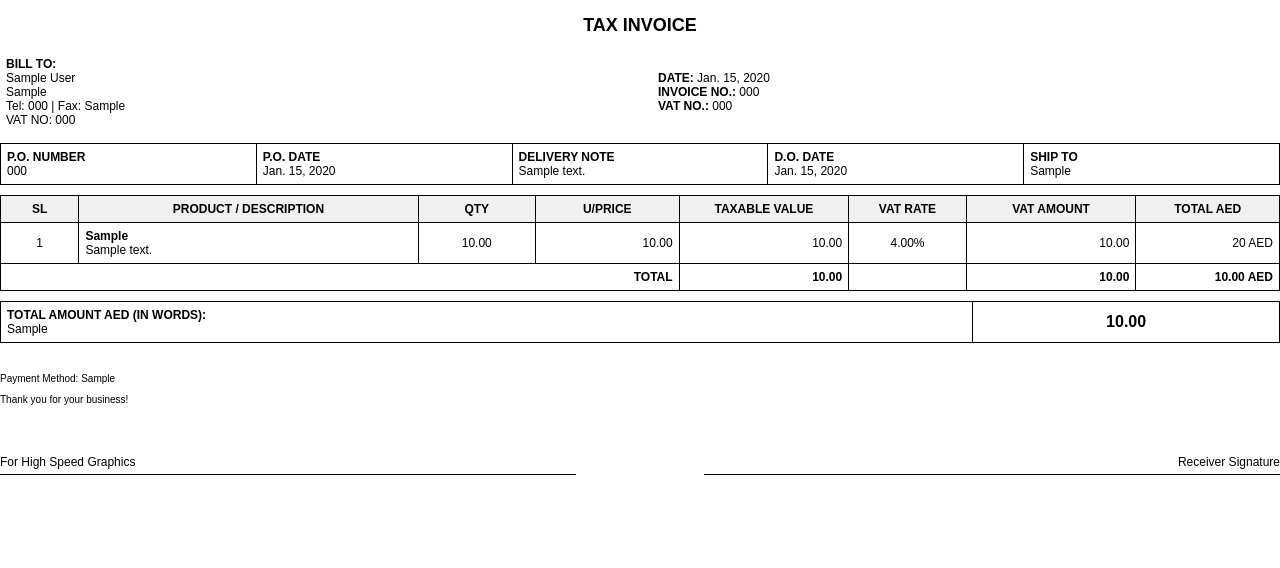
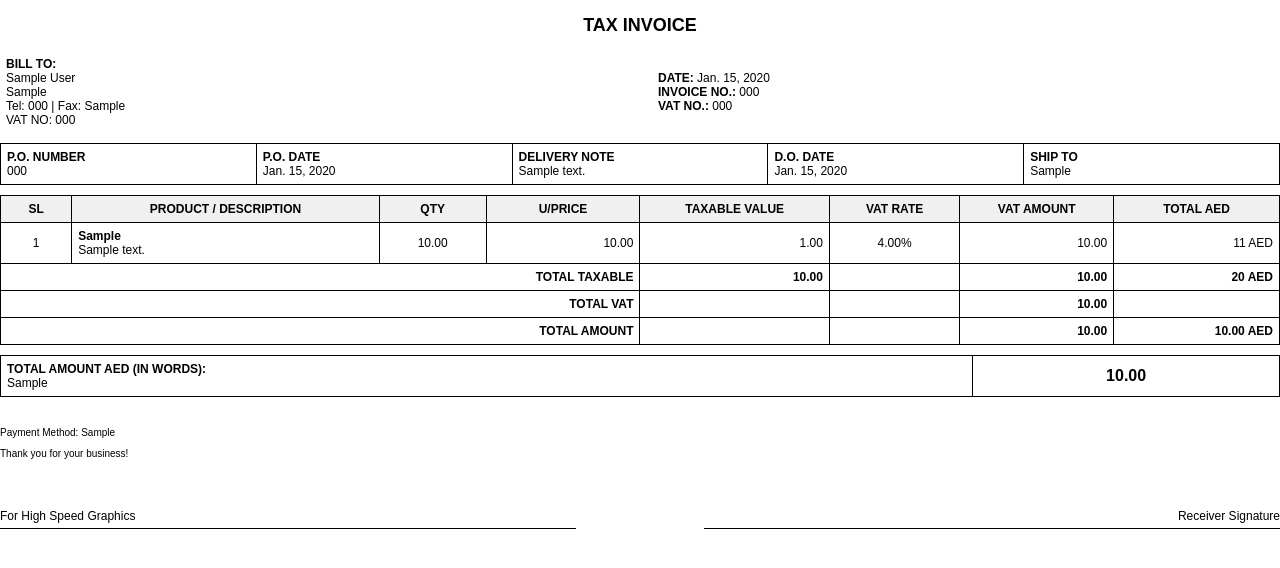
Before and after one commit to skhleejal/invoicemgmt, a Django app: template invoicemgmt/templates/invoicemgmt/invoice_pdf.html in a window 1280 px wide. Shown: the part 165-733 px from the top of the page. Run offline with Django 4.2, Linux system fonts and the light colour scheme; the template is opened without the code that fills it: values that come from a table or form of the project are taken from there, others are empty; tables that the repository leaves empty hold one stand-in row (values such as "Sample post").

Commit message:
returned12

```diff
--- a/invoicemgmt/templates/invoicemgmt/invoice_pdf.html
+++ b/invoicemgmt/templates/invoicemgmt/invoice_pdf.html
@@ -130,11 +130,11 @@
                 <th style="width: 5%;">SL</th>
                 <th style="width: 25%;">PRODUCT / DESCRIPTION</th>
                 <th style="width: 8%;">QTY</th>
-                <th style="width: 10%;">U/PRICE</th>
-                <th style="width: 12%;">TAXABLE VALUE</th>
-                <th style="width: 8%;">VAT RATE</th>
+                <th style="width: 12%;">U/PRICE</th>
+                <th style="width: 15%;">TAXABLE VALUE</th>
+                <th style="width: 10%;">VAT RATE</th>
                 <th style="width: 12%;">VAT AMOUNT</th>
-                <th style="width: 10%;">TOTAL AED</th>
+                <th style="width: 13%;">TOTAL AED</th>
             </tr>
         </thead>
         <tbody>
@@ -147,18 +147,31 @@
                 </td>
                 <td class="center">{{ item.quantity }}</td>
                 <td class="right">{{ item.unit_price }}</td>
-                <td class="right">{{ item.amount }}</td>
+                <td class="right">{{ item.taxable_value }}</td> <!-- Taxable Value restored -->
                 <td class="center">{{ item.vat_rate }}%</td>
                 <td class="right">{{ item.vat_amount }}</td>
-                <td class="right">{{ item.amount|add:item.vat_amount }} AED</td>
+                <td class="right">{{ item.taxable_value|add:item.vat_amount }} AED</td>
             </tr>
             {% endfor %}
-
             <tr>
-                <td colspan="4" class="right bold">TOTAL</td>
+                <td colspan="4" class="right bold">TOTAL TAXABLE</td>
                 <td class="right bold">{{ invoice.total_taxable }}</td>
                 <td class="center bold"></td>
                 <td class="right bold">{{ invoice.total_vat }}</td>
+                <td class="right bold">{{ invoice.total_taxable|add:invoice.total_vat }} AED</td>
+            </tr>
+            <tr>
+                <td colspan="4" class="right bold">TOTAL VAT</td>
+                <td class="right bold"></td>
+                <td class="center bold"></td>
+                <td class="right bold">{{ invoice.total_vat }}</td>
+                <td class="right bold"></td>
+            </tr>
+            <tr>
+                <td colspan="4" class="right bold">TOTAL AMOUNT</td>
+                <td class="right bold"></td>
+                <td class="center bold"></td>
+                <td class="right bold">{{ invoice.total_amount }}</td>
                 <td class="right bold">{{ invoice.total_amount }} AED</td>
             </tr>
         </tbody>
```
